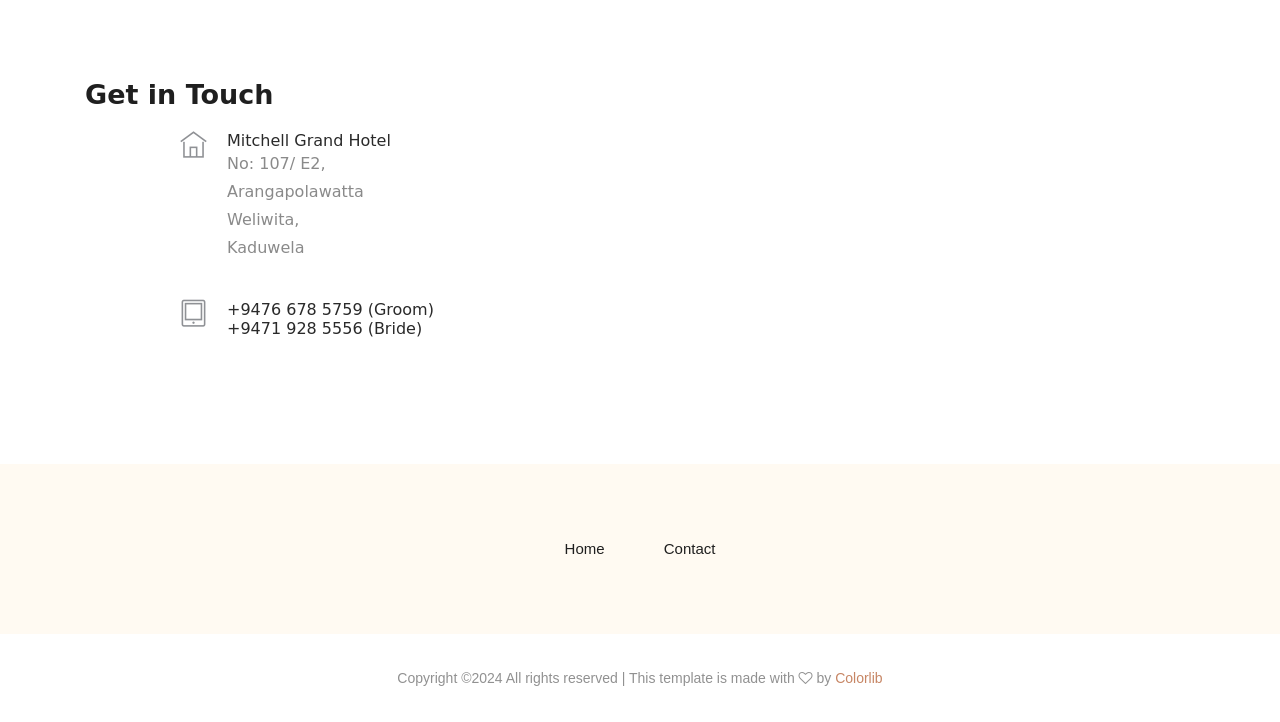
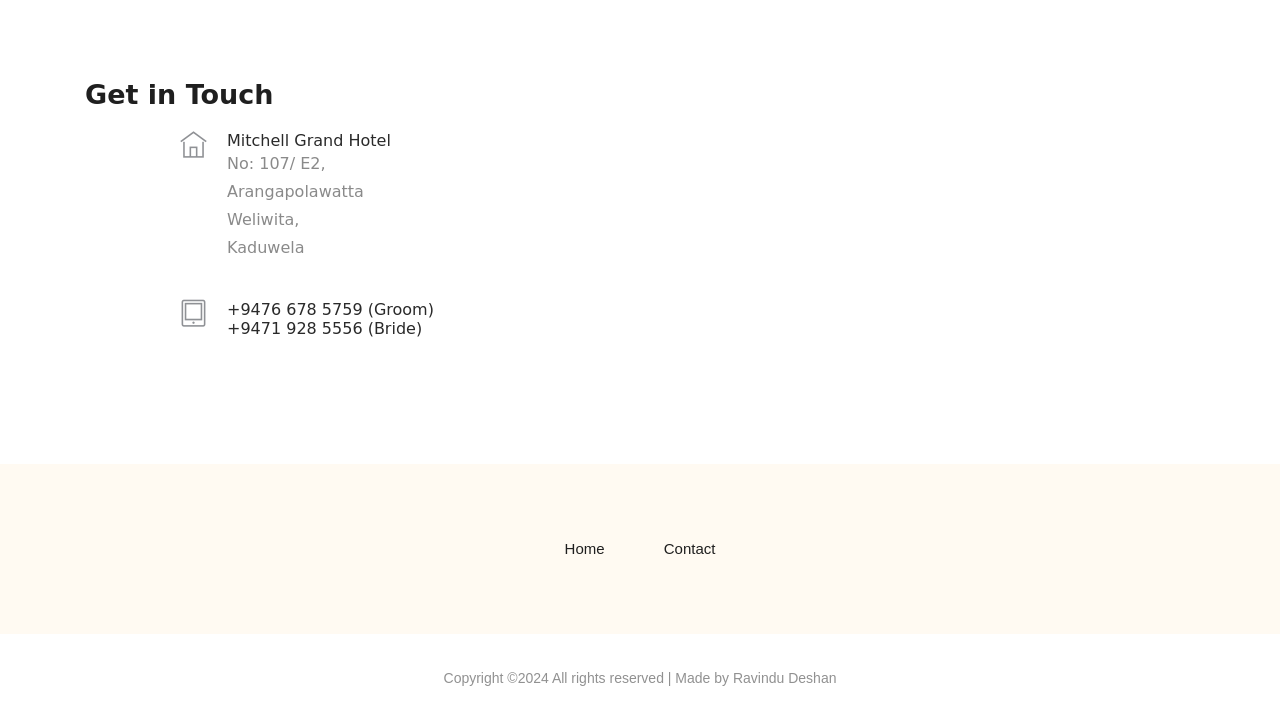
Before and after one commit to RavinduDeshank/RavinduandChamudi, a plain HTML site: page contact.html in a window 1280 px wide. Shown: the part 1180-1902 px from the top of the page. Drawn offline with Linux system fonts and the light colour scheme; a web font is replaced by a local one.

Commit message:
add copyright

```diff
--- a/contact.html
+++ b/contact.html
@@ -146,9 +146,7 @@
             <div class="row">
                 <div class="col-xl-12">
                     <p class="copy_right text-center">
-                        <!-- Link back to Colorlib can't be removed. Template is licensed under CC BY 3.0. -->
-Copyright &copy;<script>document.write(new Date().getFullYear());</script> All rights reserved | This template is made with <i class="fa fa-heart-o" aria-hidden="true"></i> by <a href="https://colorlib.com" target="_blank">Colorlib</a>
-<!-- Link back to Colorlib can't be removed. Template is licensed under CC BY 3.0. -->
+                        Copyright &copy;<script>document.write(new Date().getFullYear());</script> All rights reserved | Made </i> by Ravindu Deshan</a>
                     </p>
                 </div>
             </div>
```
